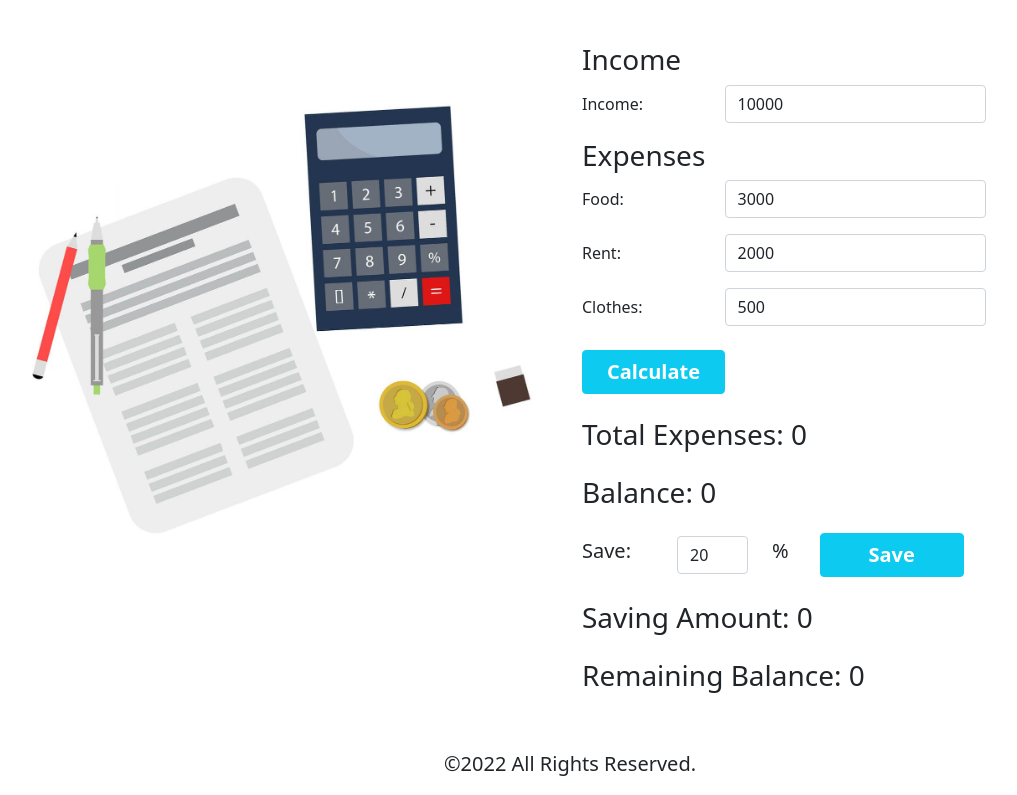
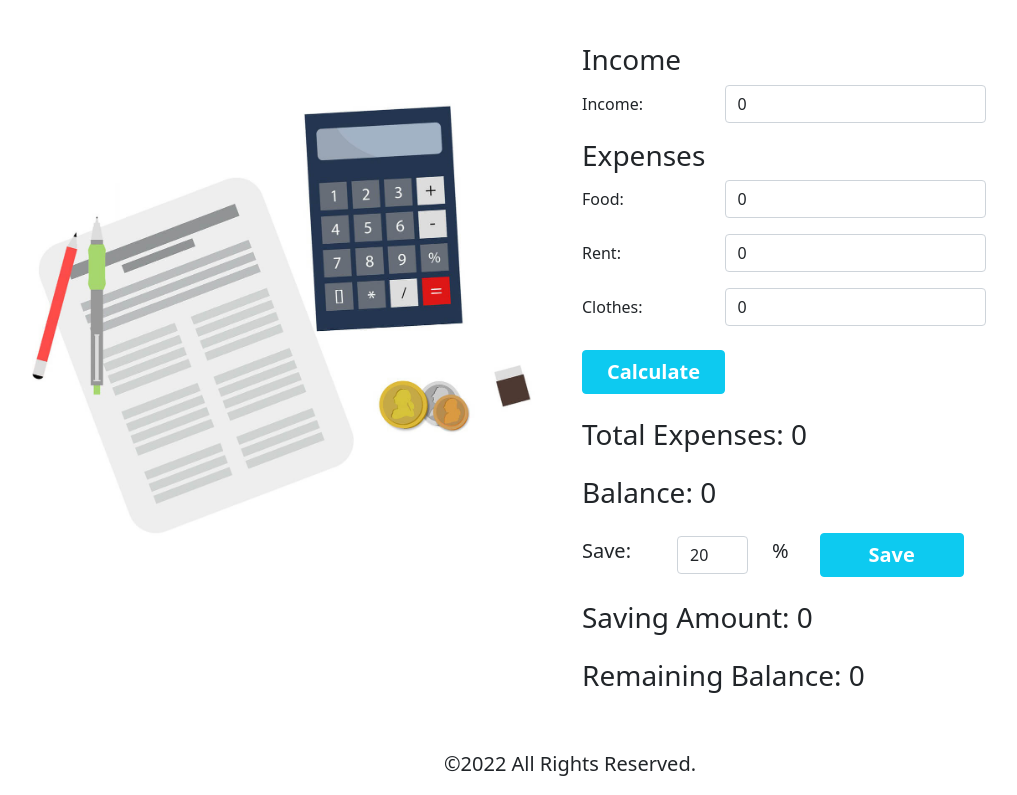
Before and after one commit to alamhosen/money-master, a plain HTML site: page index.html in a window 1280 px wide. Shown: the part 101-896 px from the top of the page, without its empty margins (70-1087 px from the left). Drawn offline with nearby package versions, Linux system fonts and the light colour scheme.

Commit message:
HTML file updated

```diff
--- a/index.html
+++ b/index.html
@@ -28,7 +28,7 @@
                     <div class="row mb-3">
                         <label class="col-sm-3 col-form-label">Income:</label>
                         <div class="col-sm-6">
-                            <input id="totalIncome" class="form-control" type="text" value="10000">
+                            <input id="totalIncome" class="form-control" type="text" value="0">
                         </div>
                       </div>
                     <!-- Expenses area  -->
@@ -36,19 +36,19 @@
                     <div class="row mb-3">
                         <label class="col-sm-3 col-form-label">Food:</label>
                         <div class="col-sm-6">
-                          <input id="foodCost" class="form-control" type="text" value="3000">
+                          <input id="foodCost" class="form-control" type="text" value="0">
                         </div>
                       </div>
                       <div class="row mb-3">
                         <label class="col-sm-3 col-form-label">Rent:</label>
                         <div class="col-sm-6">
-                            <input id="rentCost" class="form-control" type="text" value="2000">
+                            <input id="rentCost" class="form-control" type="text" value="0">
                         </div>
                       </div>
                       <div class="row">
                         <label class="col-sm-3 col-form-label">Clothes:</label>
                         <div class="col-sm-6">
-                            <input id="clothesCost" class="form-control" type="text" value="500">
+                            <input id="clothesCost" class="form-control" type="text" value="0">
                         </div>
                       </div>
                       <button id="calculateButton" type="button" class="btn btn-info mt-4 px-4 text-white fw-bold fs-5">Calculate</button>
```
